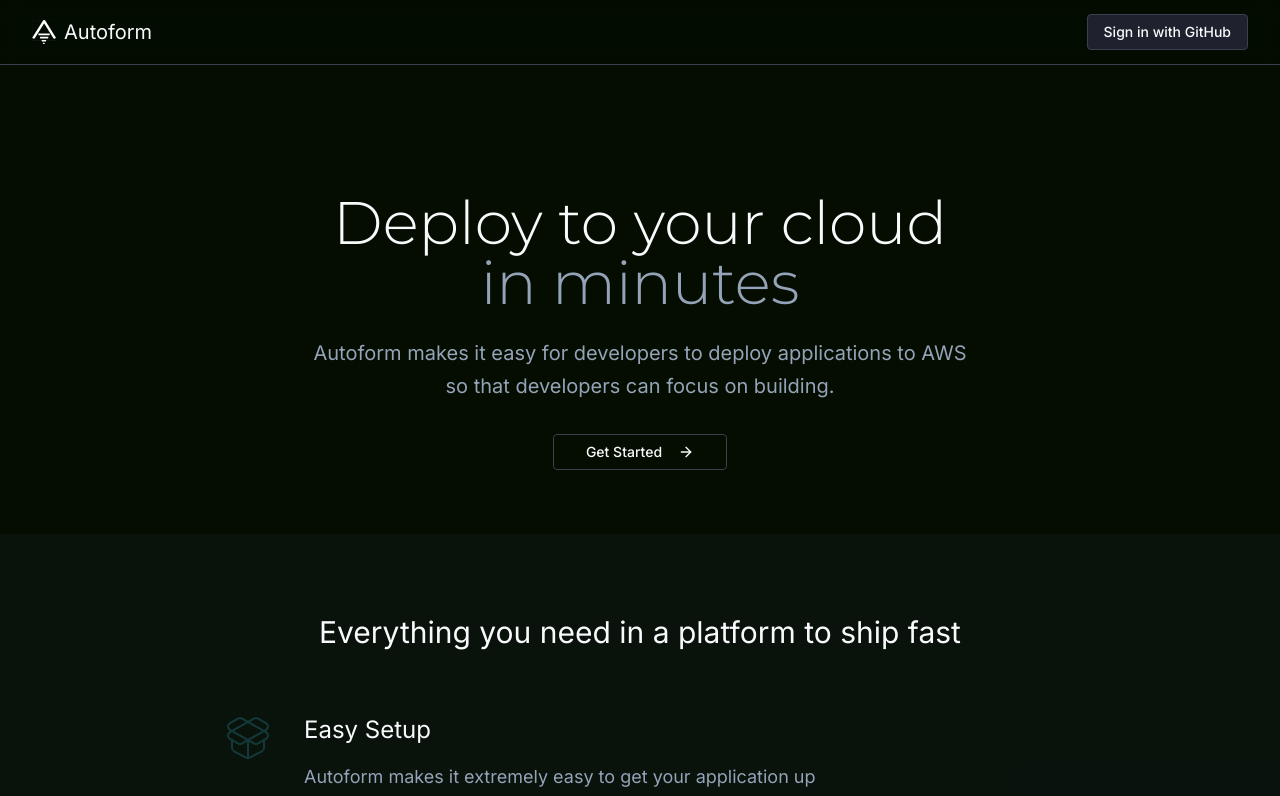
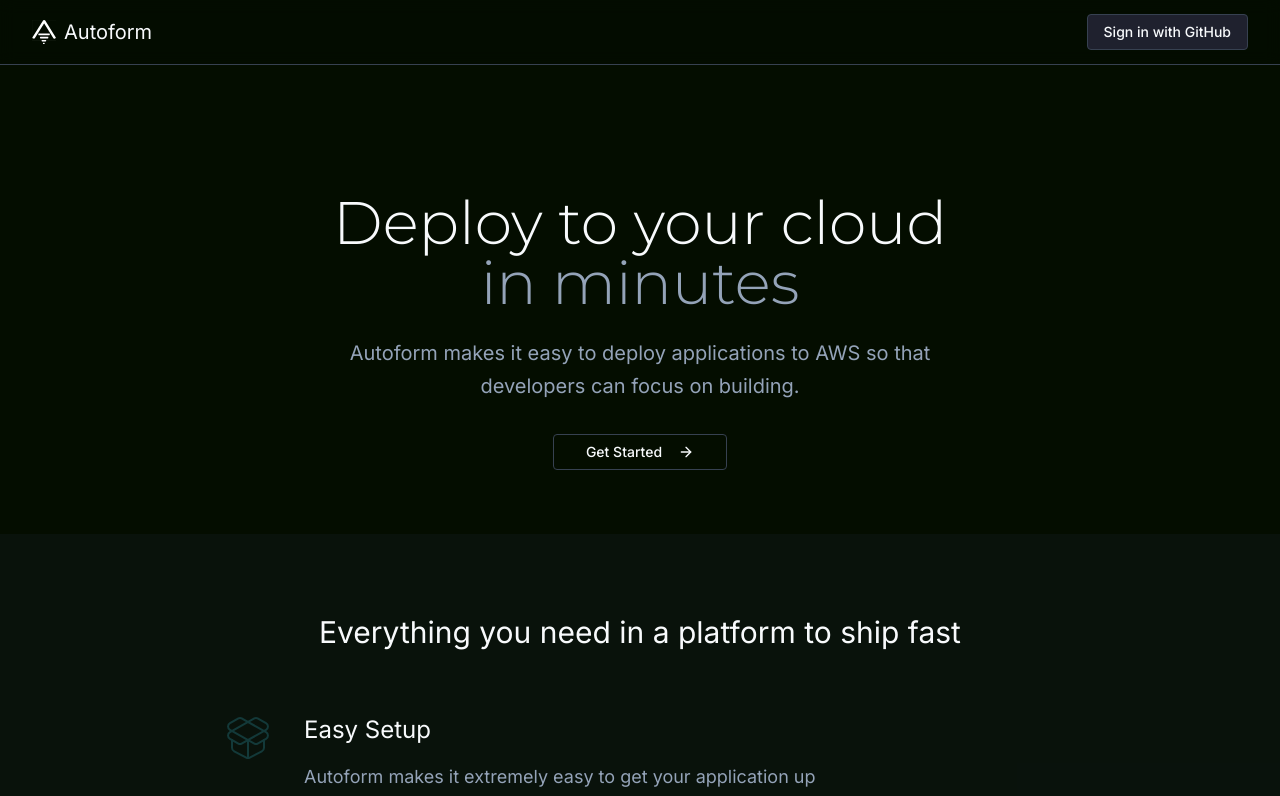
Before and after one commit to dash1291/autoform, a Next.js app in the folder frontend/: page / in a window 1280 px wide. Shown: the top 796 px of the page. Built offline with nearby package versions, Linux system fonts and the light colour scheme; no server answers.

Commit message:
fix copy

```diff
--- a/frontend/src/app/page.tsx
+++ b/frontend/src/app/page.tsx
@@ -68,7 +68,7 @@ export default function Home() {
             <span className="text-muted-foreground">in minutes</span>
           </h1>
           <p className="text-xl text-muted-foreground mb-8 max-w-2xl mx-auto leading-relaxed">
-            Autoform makes it easy for developers to deploy applications to AWS so that developers can focus on building.
+            Autoform makes it easy to deploy applications to AWS so that developers can focus on building.
           </p>
           <div className="flex flex-col sm:flex-row gap-4 justify-center">
             <Button
```
